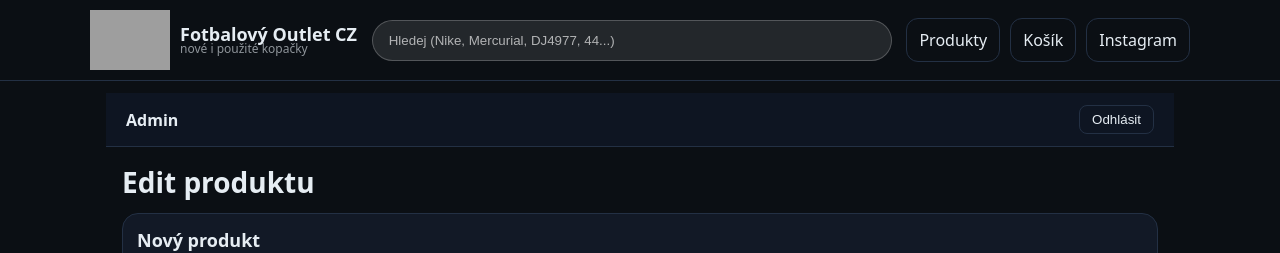
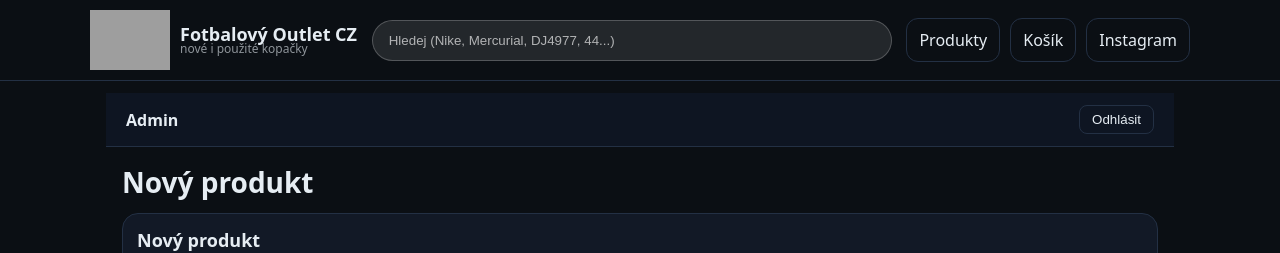
Before and after one commit to beranekjiri86-ux/fotbalovy-outlet, a Next.js app: page /admin/produkty/new in a window 1280 px wide. Shown: the top 253 px of the page. Built offline with nearby package versions, Linux system fonts and the light colour scheme; grey boxes are pictures that could not be loaded.

Commit message:
Update page.tsx

```diff
--- a/app/admin/produkty/[id]/page.tsx
+++ b/app/admin/produkty/[id]/page.tsx
@@ -1,11 +1,25 @@
 import AdminProductEditClient from "./ui";
 
-export default function AdminProductEditPage({ params }: { params: { id: string } }) {
+export default function AdminProductEditPage({
+  params,
+  searchParams,
+}: {
+  params: { id: string };
+  searchParams?: { copy?: string };
+}) {
+  const copyId =
+    typeof searchParams?.copy === "string" && searchParams.copy.trim()
+      ? searchParams.copy.trim()
+      : null;
+
   return (
     <main className="container" style={{ paddingTop: 16 }}>
-      <h1 className="h1">Edit produktu</h1>
+      <h1 className="h1">
+        {params.id === "new" ? "Nový produkt" : "Edit produktu"}
+      </h1>
+
       <div className="card" style={{ marginTop: 12 }}>
-        <AdminProductEditClient id={params.id} />
+        <AdminProductEditClient id={params.id} copyId={copyId} />
       </div>
     </main>
   );
```
